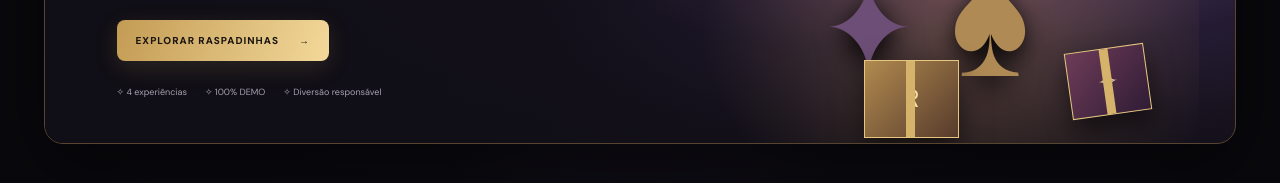
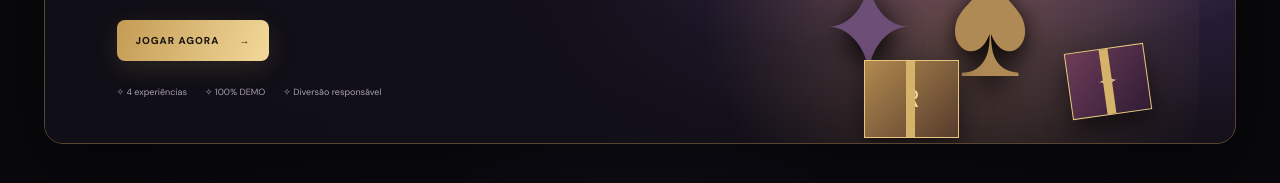
Before and after one commit to IASantos1/RASPAONLINE, a website: page public/index.html in a window 1280 px wide. Shown: the part 366-549 px from the top of the page. Drawn offline with nearby package versions, Linux system fonts and the light colour scheme; no server answers.

Commit message:
Make Christmas hero CTA a functional Play Now button

```diff
--- a/public/index.html
+++ b/public/index.html
@@ -2,7 +2,7 @@
 <html lang="pt-PT"><head><meta charset="utf-8"><meta name="viewport" content="width=device-width,initial-scale=1"><meta name="theme-color" content="#09090d"><meta name="description" content="RaspaOnline — diversão em modo de demonstração."><title>RaspaOnline — A tua sorte começa aqui</title><link rel="preconnect" href="https://fonts.googleapis.com"><link rel="preconnect" href="https://fonts.gstatic.com" crossorigin><link href="https://fonts.googleapis.com/css2?family=DM+Sans:wght@400;500;600;700;800&family=Playfair+Display:wght@700;800&display=swap" rel="stylesheet"><link rel="stylesheet" href="/styles.css"></head>
 <body><div class="demo-strip"><span class="pulse"></span> MODO DE DEMONSTRAÇÃO · SALDO E PRÉMIOS SEM VALOR REAL</div>
 <header class="topbar"><a class="brand" href="/"><span class="brand-mark">R</span><span>RASPA<span class="gold">ONLINE</span><small>O JOGO DA TUA SORTE</small></span></a><nav class="desktop-nav"><a class="active" href="#inicio">Início</a><a href="#raspadinhas">Raspadinhas</a><a href="#premios">Prémios</a><a href="#promocoes">Promoções</a><a href="#como-jogar">Como jogar</a></nav><div class="top-actions"><button class="wallet-chip" id="walletTop">€50,00 <span>DEMO</span></button><button class="account-btn" id="accountBtn">Entrar / Criar conta</button><button class="mobile-menu" id="menuBtn" aria-label="Abrir menu">☰</button></div></header>
-<main id="inicio"><section class="hero-wrap"><div class="hero"><div class="hero-copy"><span class="eyebrow">✦ EDIÇÃO ESPECIAL ✦</span><h1>A magia do Natal<br><em>está no ar.</em></h1><p>Descobre as nossas raspadinhas e vive a emoção de cada símbolo revelado.</p><a class="gold-button" href="#raspadinhas">EXPLORAR RASPADINHAS <span>→</span></a><div class="hero-foot"><span>✧ 4 experiências</span><span>✧ 100% DEMO</span><span>✧ Diversão responsável</span></div></div><div class="holiday-art" aria-hidden="true"><div class="moon"></div><div class="tree tree-back">✦</div><div class="tree">♠</div><div class="gift gift-one">✧</div><div class="gift gift-two">R</div><div class="spark s1">✦</div><div class="spark s2">✧</div><div class="spark s3">✦</div><div class="art-caption">MAGIA <b>DE NATAL</b></div></div></div></section>
+<main id="inicio"><section class="hero-wrap"><div class="hero"><div class="hero-copy"><span class="eyebrow">✦ EDIÇÃO ESPECIAL ✦</span><h1>A magia do Natal<br><em>está no ar.</em></h1><p>Descobre as nossas raspadinhas e vive a emoção de cada símbolo revelado.</p><a class="gold-button" href="#raspadinhas">JOGAR AGORA <span>→</span></a><div class="hero-foot"><span>✧ 4 experiências</span><span>✧ 100% DEMO</span><span>✧ Diversão responsável</span></div></div><div class="holiday-art" aria-hidden="true"><div class="moon"></div><div class="tree tree-back">✦</div><div class="tree">♠</div><div class="gift gift-one">✧</div><div class="gift gift-two">R</div><div class="spark s1">✦</div><div class="spark s2">✧</div><div class="spark s3">✦</div><div class="art-caption">MAGIA <b>DE NATAL</b></div></div></div></section>
 <section class="content-grid" id="raspadinhas"><div class="main-column"><div class="section-heading"><div><span class="eyebrow">ESCOLHE A TUA EXPERIÊNCIA</span><h2>As nossas <em>raspadinhas</em></h2></div><span class="section-note">Atualizado com emissões disponíveis</span></div><div class="filters" id="priceFilters"><button class="filter active" data-price="all">Todas</button><button class="filter" data-price="1">€1</button><button class="filter" data-price="2">€2</button><button class="filter" data-price="4">€4</button><button class="filter" data-price="10">€10+</button></div><div class="scratch-grid" id="scratchGrid"><div class="loading-card">A carregar raspadinhas…</div></div><section class="how" id="como-jogar"><span class="eyebrow">SIMPLES E INTUITIVO</span><h2>Como <em>jogar</em></h2><div class="steps"><article><b>01</b><h3>Escolhe</h3><p>Seleciona uma raspadinha e uma emissão disponível.</p></article><article><b>02</b><h3>Compra demo</h3><p>Usa o saldo fictício da tua carteira de demonstração.</p></article><article><b>03</b><h3>Revela</h3><p>Descobre os símbolos e consulta o resultado pré-gerado.</p></article></div></section></div>
 <aside class="sidebar"><section class="side-card balance-card"><div class="side-title"><span> A TUA CARTEIRA</span><span class="demo-tag">DEMO</span></div><div class="balance" id="walletBalance">€50,00</div><p>Saldo fictício disponível</p><button class="outline-button" id="walletAction">Criar conta demo</button></section><section class="side-card" id="premios"><div class="side-title"><span>✦ DESTAQUES</span><span class="tiny-gold">RASPAONLINE</span></div><div class="highlight-row"><span class="mini-icon purple">♛</span><div><b>Fortuna Dourada</b><small>Até 100× o valor do bilhete*</small></div></div><div class="highlight-row"><span class="mini-icon amber">♜</span><div><b>Cofre Cheio</b><small>Encontra os símbolos do cofre</small></div></div><div class="highlight-row"><span class="mini-icon pink">✧</span><div><b>Raspadinha da Sorte</b><small>Uma experiência clássica</small></div></div><p class="fineprint">*Multiplicadores teóricos do modelo DEMO. Não representam prémios reais nem garantidos.</p></section><section class="side-card" id="promocoes"><div class="side-title"><span>ÚLTIMOS MOVIMENTOS</span></div><div id="transactions" class="transactions"><p class="muted">Inicia uma conta demo para consultar os movimentos.</p></div></section></aside></section>
 </main><footer><a class="brand footer-brand" href="/"><span class="brand-mark">R</span><span>RASPA<span class="gold">ONLINE</span><small>O JOGO DA TUA SORTE</small></span></a><p>Plataforma exclusivamente demonstrativa. Sem depósitos, pagamentos, levantamentos ou prémios resgatáveis.</p><span>© 2026 RaspaOnline</span></footer>
```
